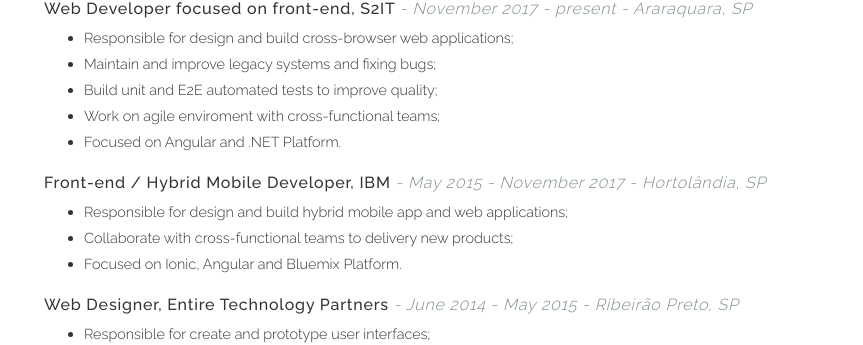
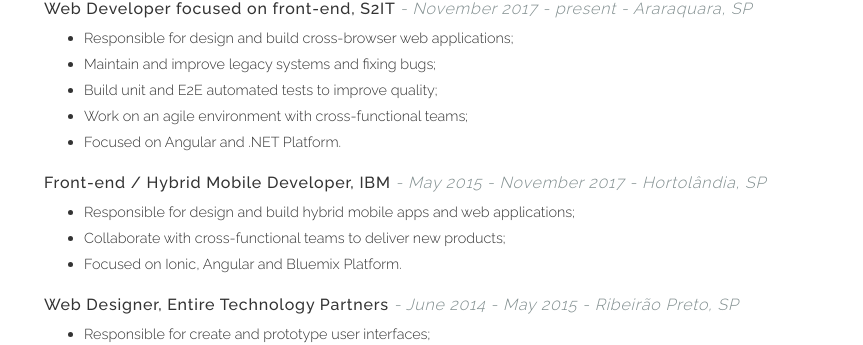
Before and after one commit to fabriciofmsilva/fabriciofmsilva.github.io, a Jekyll site: the page resume/index.html, which Jekyll copies as it is, in a window 1280 px wide. Shown: the part 423-768 px from the top of the page, without its empty margins (208-1071 px from the left). Built offline with Jekyll 4.4.1, drawn with Linux system fonts in a browser that asks for light colours.

Commit message:
Update index.html

```diff
--- a/resume/index.html
+++ b/resume/index.html
@@ -100,7 +100,7 @@
         <li itemprop="description">Responsible for design and build cross-browser web applications;</li>
         <li itemprop="description">Maintain and improve legacy systems and fixing bugs;</li>
         <li itemprop="description">Build unit and E2E automated tests to improve quality;</li>
-        <li itemprop="description">Work on agile enviroment with cross-functional teams;</li>
+        <li itemprop="description">Work on an agile environment with cross-functional teams;</li>
         <li itemprop="description">Focused on Angular and .NET Platform.</li>
       </ul>
     </div>
@@ -114,8 +114,8 @@
         </span>
       </h3>
       <ul>
-        <li itemprop="description">Responsible for design and build hybrid mobile app and web applications;</li>
-        <li itemprop="description">Collaborate with cross-functional teams to delivery new products;</li>
+        <li itemprop="description">Responsible for design and build hybrid mobile apps and web applications;</li>
+        <li itemprop="description">Collaborate with cross-functional teams to deliver new products;</li>
         <li itemprop="description">Focused on Ionic, Angular and Bluemix Platform.</li>
       </ul>
     </div>
```
